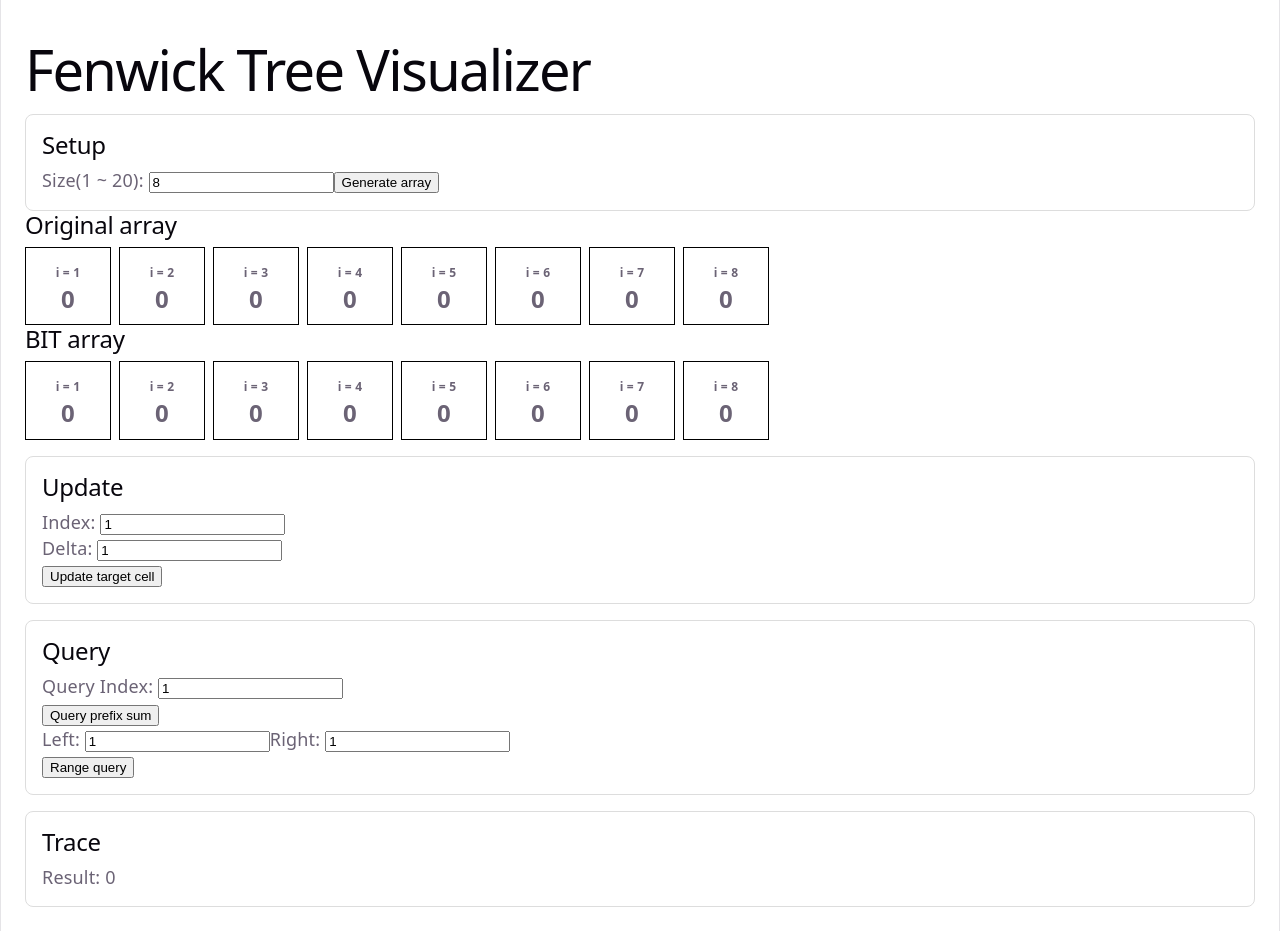
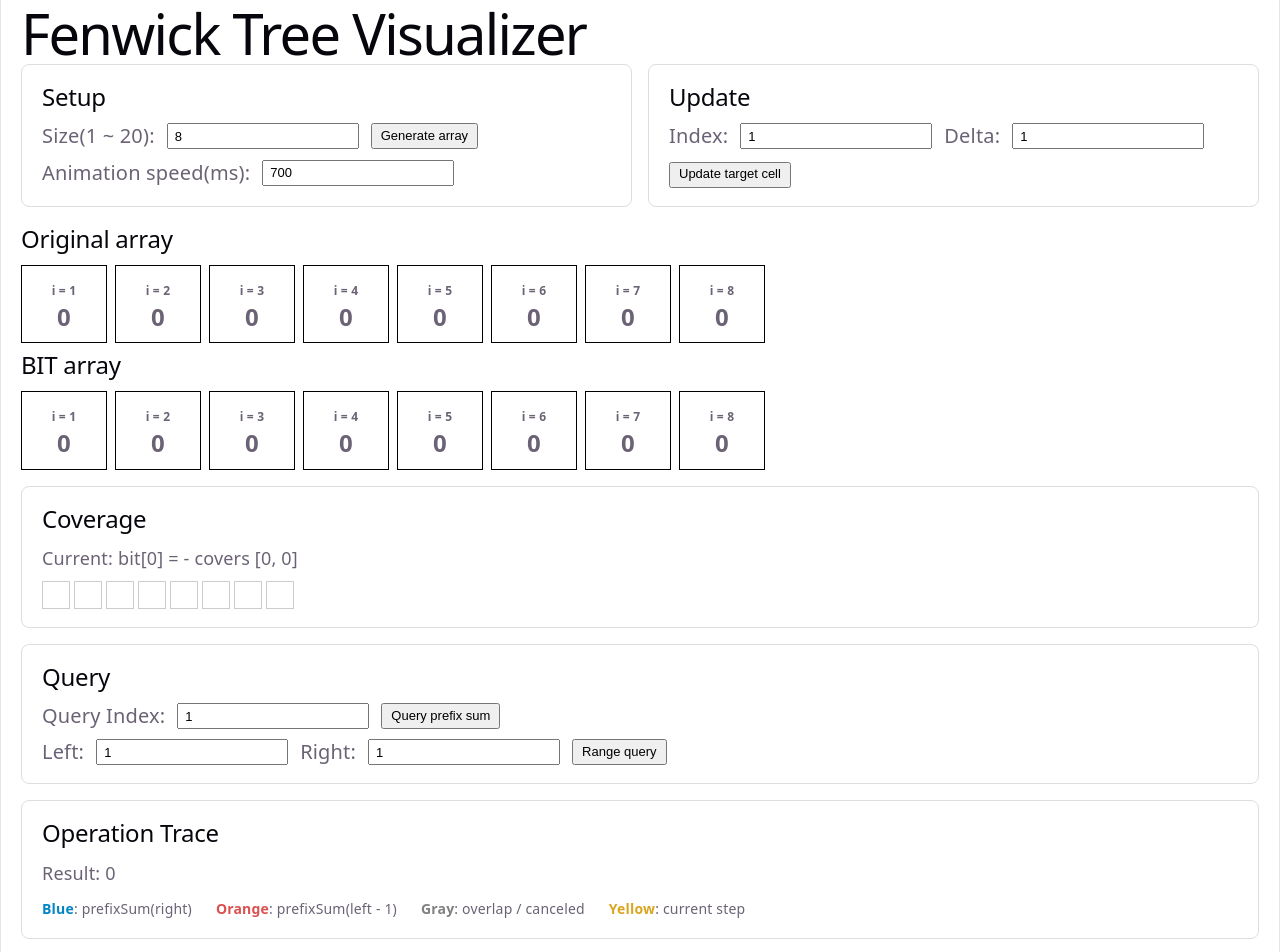
Before and after one commit to SCHuang-47/Fenwicktree, a React (Vite) app in the folder fenwick-visualizer/: page / in a window 1280 px wide. Shown: the top 952 px of the page. Before the commit the page ends 931 px from the top, so only its background shows below. Built offline with nearby package versions, Linux system fonts and the light colour scheme.

Commit message:
Add animated Fenwick coverage visualization

```diff
--- a/fenwick-visualizer/src/App.css
+++ b/fenwick-visualizer/src/App.css
@@ -1,6 +1,77 @@
+.app {
+  width: 100%;
+  min-height: 100vh;
+  padding: 20px;
+  box-sizing: border-box;
+}
+
+h1 {
+  margin-top: 0;
+  margin-bottom: 18px;
+}
+
+h2 {
+  margin-top: 0;
+  margin-bottom: 12px;
+}
+
+/* Panels */
+
+.panel {
+  border: 1px solid #ddd;
+  padding: 18px 20px;
+  margin-top: 16px;
+  border-radius: 8px;
+}
+
+.top-panels {
+  display: flex;
+  gap: 16px;
+  align-items: stretch;
+  margin-bottom: 18px;
+}
+
+.top-panels .panel {
+  flex: 1;
+  margin-top: 0;
+}
+
+/* Controls */
+
+.control-row {
+  display: flex;
+  align-items: center;
+  gap: 12px;
+  margin-top: 10px;
+  flex-wrap: wrap;
+}
+
+.control-row label {
+  font-size: 20px;
+}
+
+.control-row input {
+  height: 26px;
+  box-sizing: border-box;
+  padding: 1px 6px;
+  font-size: 13px;
+}
+
+.control-row button {
+  padding: 2px 8px;
+  font-size: 13px;
+  line-height: 1.1;
+  height: 26px;
+  box-sizing: border-box;
+}
+
+/* Array cells */
+
 .array-row {
   display: flex;
   gap: 8px;
+  flex-wrap: wrap;
+  margin-bottom: 8px;
 }
 
 .cell {
@@ -20,12 +91,7 @@
   font-weight: bold;
 }
 
-.app {
-  width: 100%;
-  min-height: 100vh;
-  padding: 24px;
-  box-sizing: border-box;
-}
+/* Highlights */
 
 .highlighted {
   background-color: yellow;
@@ -39,16 +105,77 @@
   background-color: rgb(255, 122, 122);
 }
 
-.panel {
-  border: 1px solid #ddd;
-  padding: 16px;
-  margin-top: 16px;
-  border-radius: 8px;
+/* Coverage */
+
+.coverage-panel {
+  max-height: 220px;
+  overflow-y: auto;
 }
 
-.control-row {
+.coverage-text {
+  margin-top: 0;
+  margin-bottom: 10px;
+}
+
+.coverage-row {
   display: flex;
-  align-items: center;
-  gap: 8px;
+  gap: 4px;
   margin-top: 8px;
+  flex-wrap: wrap;
 }
+
+.coverage-cell {
+  width: 28px;
+  height: 28px;
+  border: 1px solid #ccc;
+  box-sizing: border-box;
+}
+
+.covered {
+  background-color: lightblue;
+}
+
+.covered-add {
+  background-color: lightblue;
+}
+
+.covered-subtract {
+  background-color: rgb(255, 122, 122);
+}
+
+.highlight-overlap {
+  background-color: lightgray;
+}
+
+.legend {
+  margin-top: 12px;
+  line-height: 1.6;
+  font-size: 14px;
+}
+
+.legend-row {
+  display: flex;
+  gap: 24px;
+  margin-top: 4px;
+  flex-wrap: wrap;
+}
+
+.legend-add {
+  color: #0284c7;
+  font-weight: bold;
+}
+
+.legend-subtract {
+  color: rgb(220, 80, 80);
+  font-weight: bold;
+}
+
+.legend-overlap {
+  color: gray;
+  font-weight: bold;
+}
+
+.legend-current {
+  color: goldenrod;
+  font-weight: bold;
+}
--- a/fenwick-visualizer/src/App.tsx
+++ b/fenwick-visualizer/src/App.tsx
@@ -16,19 +16,56 @@ function App() {
   const [rightIndex, setRightIndex] = useState(1);
   const [addTrace, setAddTrace] = useState<number[]>([]);
   const [subtractTrace, setSubtractTrace] = useState<number[]>([]);
+  const [activeCoverLeft, setActiveCoverLeft] = useState(0);
+  const [activeCoverRight, setActiveCoverRight] = useState(0);
+  const [activeBitIndex, setActiveBitIndex] = useState(0);
+  const [animationSpeed, setAnimationSpeed] = useState(700);
+  const [coverageMode, setCoverageMode] = useState("");
 
   function lowbit(x: number) {
     return x & -x;
+  }
+
+  function coverLeft(index: number) {
+    return index - lowbit(index) + 1;
+  }
+
+  function showCoverage(bitIndex: number) {
+    setActiveBitIndex(bitIndex);
+    setActiveCoverLeft(coverLeft(bitIndex));
+    setActiveCoverRight(bitIndex);
+  }
+
+  function clearCoverage() {
+    setActiveBitIndex(0);
+    setActiveCoverLeft(0);
+    setActiveCoverRight(0);
+  }
+
+  function animateTrace(trace: number[]) {
+    trace.forEach((bitIndex, step) => {
+      setTimeout(() => {
+        showCoverage(bitIndex);
+      }, step * animationSpeed);
+    });
+
+    setTimeout(() => {
+      setActiveBitIndex(0);
+      setActiveCoverLeft(0);
+      setActiveCoverRight(0);
+    }, trace.length * animationSpeed);
   }
 
   return (
     <div className="app">
       <h1>Fenwick Tree Visualizer</h1>
 
+      <div className="top-panels">
         <section className="panel">
           <h2>Setup</h2>
 
-        <label>Size(1 ~ 20): </label>
+          <div className="control-row">
+            <label>Size(1 ~ 20):</label>
             <input
               type="number"
               value={size}
@@ -51,63 +88,39 @@ function App() {
                 setAddTrace([]);
                 setSubtractTrace([]);
                 setQueryResult(0);
+                clearCoverage();
               }}
             >
               Generate array
             </button>
+          </div>
+          <div className="control-row">
+            <label>Animation speed(ms): </label>
+            <input
+              type="number"
+              value={animationSpeed}
+              onChange={(event) => setAnimationSpeed(Number(event.target.value))}
+            />
+          </div>
         </section>
-
-      <h2>Original array</h2>
-      <div className="array-row">
-        {array.map((value, index) => (
-          <div className="cell" key={index}>
-            <div className="cell-index">i = {index + 1}</div>
-            <div className="cell-value">{value}</div>
-          </div>
-        ))}
-      </div>
-
-      <h2>BIT array</h2>
-      <div className="array-row">
-        {bitArray.map((value, index) => (
-          <div
-            className={
-              addTrace.includes(index + 1)
-                ? "cell highlight-add"
-                : subtractTrace.includes(index + 1)
-                ? "cell highlight-subtract"
-                : highlightTrace.includes(index + 1)
-                ? "cell highlighted"
-                : "cell"
-            }
-            key={index}
-          >
-            <div className="cell-index">i = {index + 1}</div>
-            <div className="cell-value">{value}</div>
-          </div>
-        ))}
-      </div>
 
         <section className="panel">
           <h2>Update</h2>
 
-        <div>
-          <label>Index: </label>
+          <div className="control-row">
+            <label>Index:</label>
             <input
               type="number"
               value={targetIndex}
               onChange={(event) => setTargetIndex(Number(event.target.value))}
             />
-        </div>
 
-        <div>
-          <label>Delta: </label>
+            <label>Delta:</label>
             <input
               type="number"
               value={delta}
               onChange={(event) => setDelta(Number(event.target.value))}
             />
-        </div>
 
             <button
               onClick={() => {
@@ -130,31 +143,96 @@ function App() {
                 setArray(newArray);
                 setBitArray(newBitArray);
                 setTrace(newTrace);
-            setHighlightTrace(newTrace);
                 setAddTrace([]);
                 setSubtractTrace([]);
                 setQueryResult(0);
+                clearCoverage();
 
-            setTimeout(() => {
-              setHighlightTrace([]);
-            }, 1000);
+                animateTrace(newTrace);
               }}
             >
               Update target cell
             </button>
+          </div>
+        </section>
+      </div>
+
+      <h2>Original array</h2>
+      <div className="array-row">
+        {array.map((value, index) => (
+          <div className="cell" key={index}>
+            <div className="cell-index">i = {index + 1}</div>
+            <div className="cell-value">{value}</div>
+          </div>
+        ))}
+      </div>
+
+      <h2>BIT array</h2>
+      <div className="array-row">
+        {bitArray.map((value, index) => {
+          const bitIndex = index + 1;
+          const isAdd = addTrace.includes(bitIndex);
+          const isSubtract = subtractTrace.includes(bitIndex);
+          const isOverlap = isAdd && isSubtract;
+          return (
+            <div
+              className={
+                isOverlap
+                  ? "cell highlight-overlap"
+                  : isAdd
+                  ? "cell highlight-add"
+                  : isSubtract
+                  ? "cell highlight-subtract"
+                  : operation === "Query" || operation === "Update"
+                  ? bitIndex === activeBitIndex
+                    ? "cell highlighted"
+                    : "cell"
+                  : highlightTrace.includes(bitIndex)
+                  ? "cell highlighted"
+                  : "cell"
+              }
+              key={index}
+            >
+              <div className="cell-index">i = {bitIndex}</div>
+              <div className="cell-value">{value}</div>
+            </div>
+          );
+        })}
+      </div>
+
+      <section className="panel coverage-panel">
+        <h2>Coverage</h2>
+
+        <p className="coverage-text">
+          Current: bit[{activeBitIndex}] = {activeBitIndex === 0 ? "-" : bitArray[activeBitIndex - 1]} covers [{activeCoverLeft}, {activeCoverRight}]
+        </p>
+
+        <div className="coverage-row">
+          {array.map((_, arrayIndex) => {
+            const position = arrayIndex + 1;
+            const isActive =
+              position >= activeCoverLeft && position <= activeCoverRight;
+            const className = isActive
+              ? coverageMode === "subtract"
+                ? "coverage-cell covered-subtract"
+                : "coverage-cell covered-add"
+              : "coverage-cell";
+
+            return <div className={className} key={arrayIndex}></div>;
+          })}
+        </div>
       </section>
 
       <section className="panel">
         <h2>Query</h2>
 
-        <div>
-          <label>Query Index: </label>
+        <div className="control-row">
+          <label>Query Index:</label>
           <input
             type="number"
             value={queryIndex}
             onChange={(event) => setQueryIndex(Number(event.target.value))}
           />
-        </div>
 
           <button
             onClick={() => {
@@ -177,28 +255,27 @@ function App() {
               setAddTrace([]);
               setSubtractTrace([]);
 
-            setTimeout(() => {
-              setHighlightTrace([]);
-            }, 1000);
+              animateTrace(newTrace);
             }}
           >
             Query prefix sum
           </button>
+        </div>
 
-        <div>
-          <label>Left: </label>
+        <div className="control-row">
+          <label>Left:</label>
           <input
             type="number"
             value={leftIndex}
             onChange={(event) => setLeftIndex(Number(event.target.value))}
           />
-          <label>Right: </label>
+
+          <label>Right:</label>
           <input
             type="number"
             value={rightIndex}
             onChange={(event) => setRightIndex(Number(event.target.value))}
           />
-        </div>
 
           <button
             onClick={() => {
@@ -232,21 +309,50 @@ function App() {
               setHighlightTrace([]);
               setAddTrace(rightTrace);
               setSubtractTrace(leftTrace);
+              clearCoverage();
+              setCoverageMode("add");
+              animateTrace(rightTrace);
+              setTimeout(() => {
+                setCoverageMode("subtract");
+                animateTrace(leftTrace);
+              }, rightTrace.length * animationSpeed);
 
               setTimeout(() => {
                 setAddTrace([]);
                 setSubtractTrace([]);
-            }, 1000);
+                setCoverageMode("");
+              }, (rightTrace.length + leftTrace.length + 1) * animationSpeed);
             }}
           >
             Range query
           </button>
+        </div>
       </section>
 
       <section className="panel">
-        <h2>{operation} Trace</h2>
+        <h2>{operation || "Operation"} Trace</h2>
         <p>{trace.join(" → ")}</p>
         <p>Result: {queryResult}</p>
+
+        <div className="legend">
+          <div className="legend-row">
+            <span>
+              <span className="legend-add">Blue</span>: prefixSum(right)
+            </span>
+
+            <span>
+              <span className="legend-subtract">Orange</span>: prefixSum(left - 1)
+            </span>
+
+            <span>
+              <span className="legend-overlap">Gray</span>: overlap / canceled
+            </span>
+
+            <span>
+              <span className="legend-current">Yellow</span>: current step
+            </span>
+          </div>
+        </div>
       </section>
     </div>
   );
```
Lines whose indentation alone changed are shown as unchanged.
